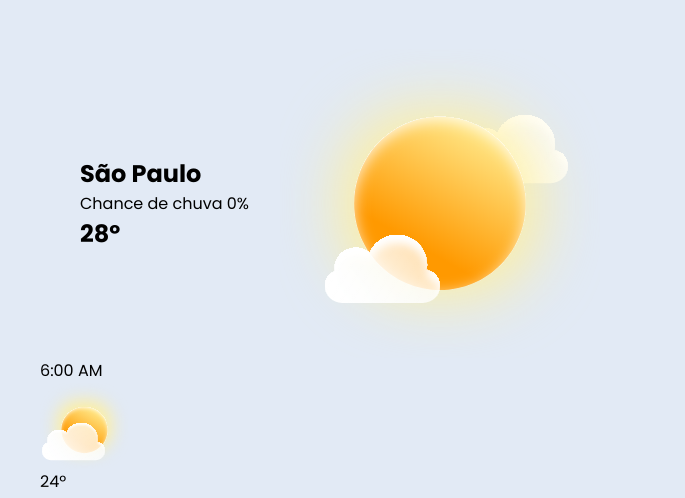
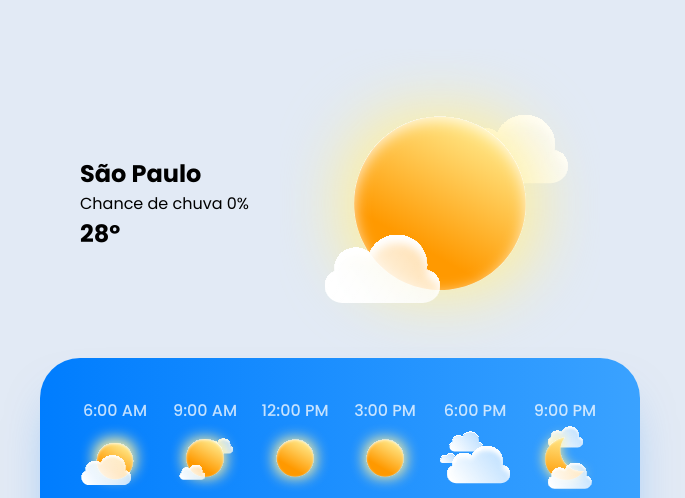
Before and after one commit to EduardoBritoFigueiredo/WEATHER-APP, a plain HTML site: page index.html in a window 1280 px wide. Shown: the part 103-601 px from the top of the page, without its empty margins (0-685 px from the left). Drawn offline with Linux system fonts and the light colour scheme.

Commit message:
feat: hourly weather css

```diff
--- a/styles.css
+++ b/styles.css
@@ -58,6 +58,42 @@ body {
   font-weight: 500;
 }
 
+/* Previsão por Hora */
+.hourly-forecast-container {
+  border-radius: 40px;
+  padding: 40px;
+  background: linear-gradient(90.28deg, #007dfe 0.22%, #3aa2ff 99.76%);
+  box-shadow: 0px 30px 50px -19px rgba(1, 126, 254, 0.5);
+  display: flex;
+  align-items: center;
+  justify-content: space-between;
+}
+
+.hourly-forecast-container .hour-weather-item {
+  display: flex;
+  flex-direction: column;
+  justify-content: center;
+  align-items: center;
+}
+
+.hourly-forecast-container .hour-weather-item > img {
+  width: 70px;
+  height: 70px;
+  margin-bottom: 10px;
+}
+
+.hourly-forecast-container .hour-weather-item > p:first-child {
+  color: #fff;
+  opacity: 75%;
+  font-weight: 500;
+}
+
+.hourly-forecast-container .hour-weather-item > p:last-child {
+  color: #fff;
+  font-weight: 700;
+  font-size: 2rem;
+}
+
 /* Utilidades */
 .custom-input {
   border: none;
```
